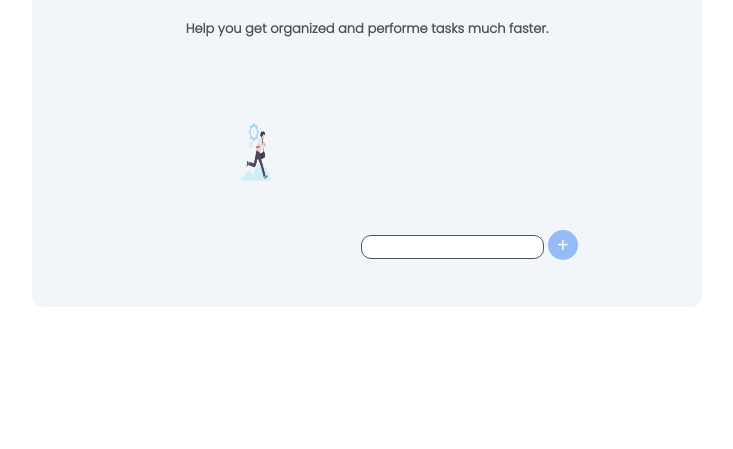
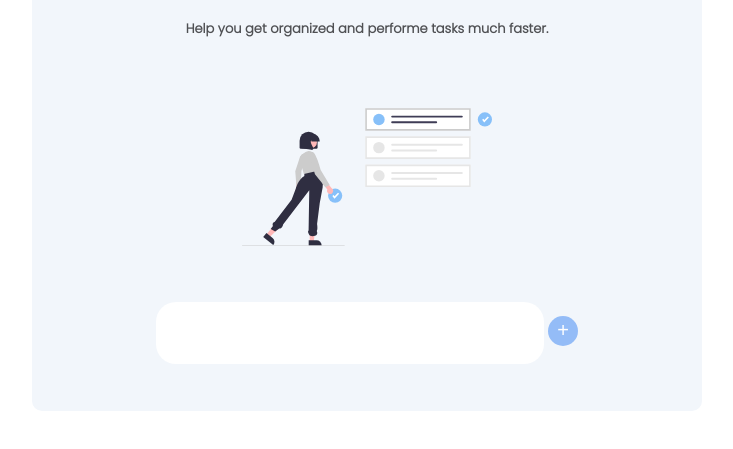
Before and after one commit to axx3lla/ToDoListApp, a plain HTML site: page index.html in a window 1280 px wide. Shown: the part 127-576 px from the top of the page, without its empty margins (273-1006 px from the left). Drawn offline with nearby package versions, Linux system fonts and the light colour scheme; files that its build step writes are made by us from their sources.

Commit message:
added svg image

```diff
--- a/app.js
+++ b/app.js
@@ -4,7 +4,9 @@ const buttonElement = document.querySelector("button");
 const listElement = document.getElementById("todo-list");
 
 inputElement.addEventListener("keyup", enableAddButton);
+inputElement.addEventListener("keyup", enterItems);
 buttonElement.addEventListener("click", onAddToDo);
+buttonElement.addEventListener("keyup", onAddToDo);
 
 function enableAddButton() {
   if (inputElement.value.trim().length > 0) buttonElement.disabled = false;
@@ -15,13 +17,15 @@ function enableAddButton() {
 //     buttonElement.disabled = input.value.length === 0
 // }
 
+function enterItems(e) {
+  if (e.key === "Enter") onAddToDo();
+}
+
 function onAddToDo() {
   const li = createListItem(inputElement.value);
   listElement.appendChild(li);
   clearInput();
 }
-
-// vezi cod Alin- functie
 
 function createListItem(name) {
   const li = document.createElement("li");
--- a/index.html
+++ b/index.html
@@ -28,7 +28,14 @@
       <h3 class="subtitle">
         Help you get organized and performe tasks much faster.
       </h3>
-      <img src="Design fără titlu.png" width="200px" height="200px" alt="" />
+      <div class="image">
+        <img
+          src="undraw_to_do_re_jaef.svg"
+          width="250px"
+          height="250px"
+          alt=""
+        />
+      </div>
 
       <input type="text" id="todo-input" />
       <button id="add-task" disabled>+</button>
--- a/style.css
+++ b/style.css
@@ -34,9 +34,11 @@
 }
 
 input {
-  border-radius: 10px;
-  border: 1px solid #4f5053;
-  height: 20px;
+  border-radius: 20px;
+  /* border: 1px solid #4f5053; */
+  border: none;
+  height: 60px;
+  width: 30vw;
 }
 
 .delete-button {
@@ -78,3 +80,10 @@ input {
 .line-through {
   text-decoration: line-through;
 }
+
+.image {
+  display: flex;
+  justify-content: center;
+  align-content: center;
+  z-index: -1;
+}
```
Also changed, not shown: Design fără titlu.png (deleted), undraw_to_do_re_jaef.svg (added), working.jpg (deleted).
